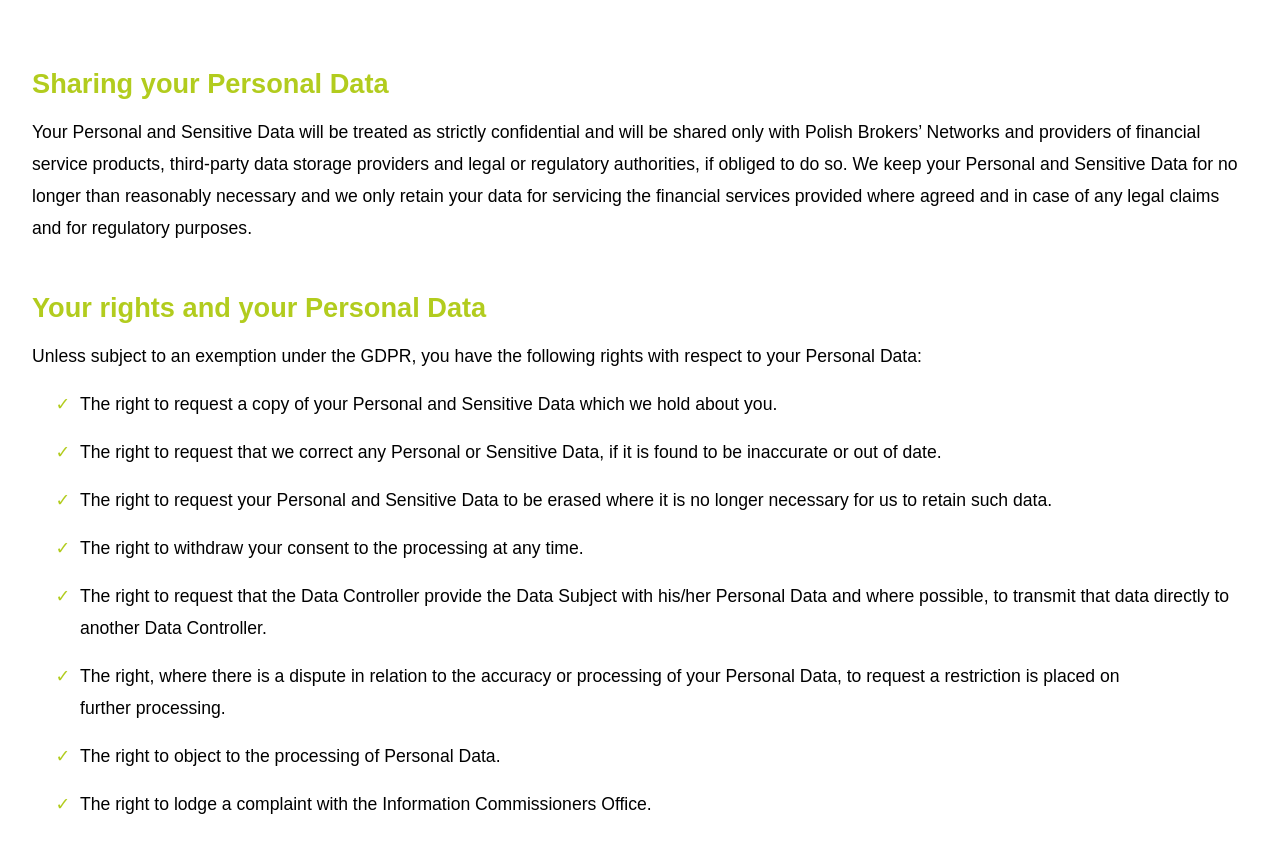
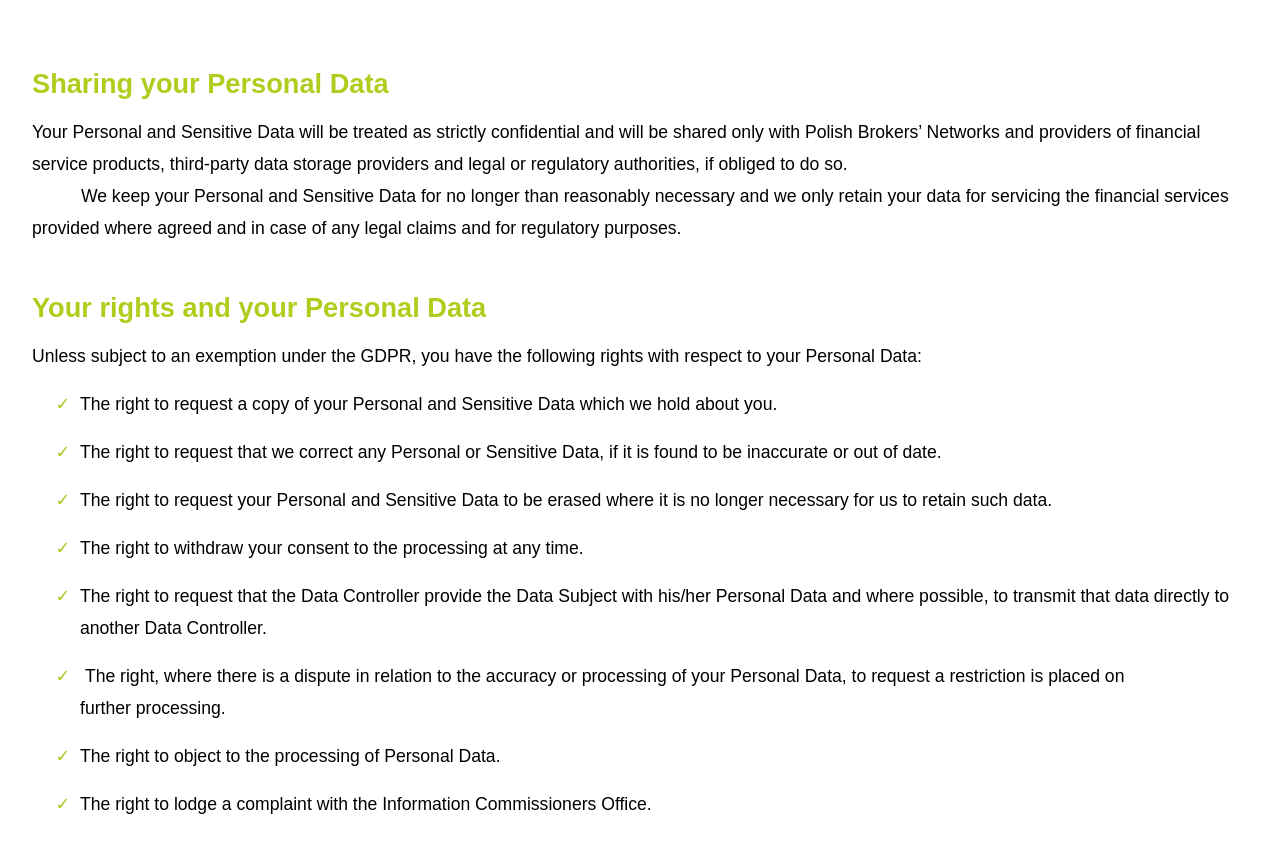
Before and after one commit to TZ-fn/MyClover, a React (Vite) app: page /privacy-policy in a window 1280 px wide. Shown: the part 1925-2778 px from the top of the page. Built offline with nearby package versions, Linux system fonts and the light colour scheme; a web font is replaced by a local one.

Commit message:
fix: change the white-space wrapping

```diff
--- a/src/components/shared/TextItem/TextItem.module.scss
+++ b/src/components/shared/TextItem/TextItem.module.scss
@@ -15,4 +15,5 @@
 
 .itemText {
   font-family: "Cabin", sans-serif;
+  white-space: pre-wrap;
 }
--- a/src/components/shared/TextList/TextList.module.scss
+++ b/src/components/shared/TextList/TextList.module.scss
@@ -8,6 +8,7 @@
   font-family: "Cabin", sans-serif;
 
   li {
+    white-space: pre-wrap;
     margin: 1rem 0;
   }
 
```
